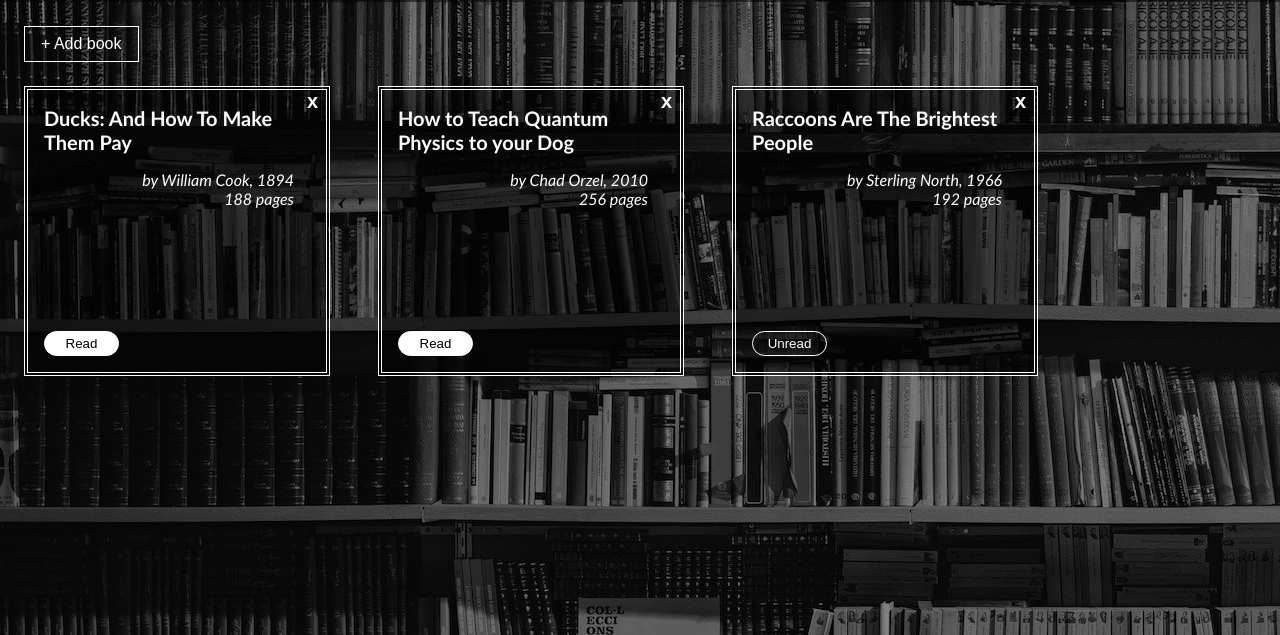
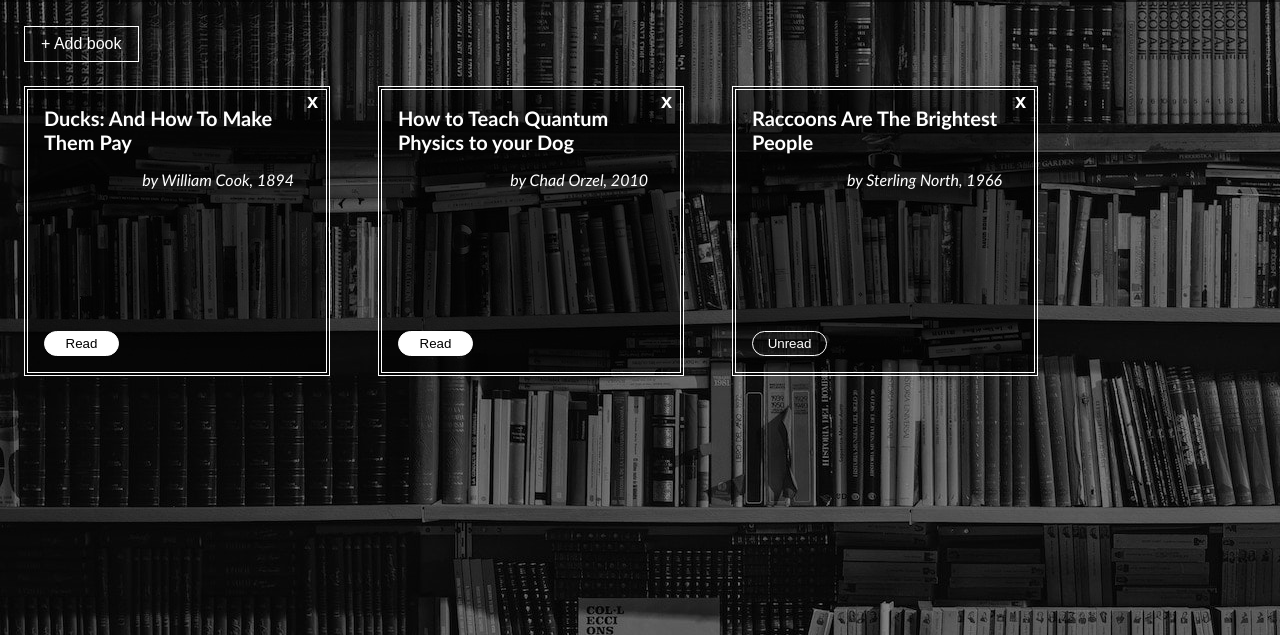
Before and after one commit to xinweny/library, a plain HTML site: page index.html in a window 1280 px wide. Shown: the part 100-735 px from the top of the page. Drawn offline with Linux system fonts and the light colour scheme.

```diff
--- a/main.js
+++ b/main.js
@@ -51,7 +51,9 @@
         case 'year':
           continue propertyLoop;
         case 'pages':
-          element.textContent = (book[property] === 1) ? `${book[property]} page` : `${book[property]} pages`;
+          if (book['property']) {
+            element.textContent = (book[property] === 1) ? `${book[property]} page` : `${book[property]} pages`;
+          }
           break;
         default:
           element.textContent = book[property]; break;
--- a/style.css
+++ b/style.css
@@ -123,7 +123,6 @@
   grid-template-columns: 1fr auto;
   grid-template-rows: auto 1fr;
   align-items: start;
-
 }
 
 .main-form-content {
```
Also changed, not shown: assets/icon.png (deleted).
